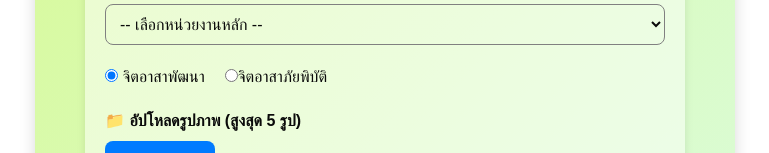
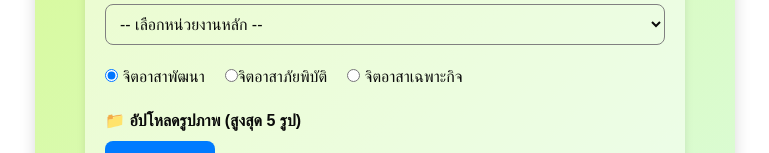
Before and after one commit to Flame-Bannawit/Upload_website, a Next.js app: page / in a window 1280 px wide. Shown: the part 146-299 px from the top of the page, without its empty margins (255-1024 px from the left). Built offline with nearby package versions, Linux system fonts and the light colour scheme.

Commit message:
add radio formtype enum

```diff
--- a/src/app/admin/page.tsx
+++ b/src/app/admin/page.tsx
@@ -19,6 +19,8 @@ const formatFormType = (type: string) => {
       return 'จิตอาสาพัฒนา';
     case 'disaster':
       return 'จิตอาสาภัยพิบัติ';
+    case 'spacial':
+      return 'จิตอาสาเฉพาะกิจ';
     default:
       return type;
   }
@@ -127,12 +129,19 @@ const handleDelete = (id: string) => {
             <label className="font-semibold text-sm text-blue-800 mb-1">ประเภทจิตอาสา</label>
             <select
               value={formTypeFilter}
-              onChange={(e) => setFormTypeFilter(e.target.value)}
+              onChange={(e) => {
+                const val = e.target.value;
+                if (val === '') setFormTypeFilter('');
+                else if (val === 'จิตอาสาพัฒนา') setFormTypeFilter('development');
+                else if (val === 'จิตอาสาภัยพิบัติ') setFormTypeFilter('disaster');
+                else if (val === 'จิตอาสาเฉพาะกิจ') setFormTypeFilter('spacial');
+              }}
               className="border border-blue-400 rounded px-3 py-2"
             >
               <option value="">-- แสดงทั้งหมด --</option>
               <option value="จิตอาสาพัฒนา">จิตอาสาพัฒนา</option>
               <option value="จิตอาสาภัยพิบัติ">จิตอาสาภัยพิบัติ</option>
+              <option value="จิตอาสาเฉพาะกิจ">จิตอาสาเฉพาะกิจ</option>
             </select>
           </div>
 
--- a/src/app/page.tsx
+++ b/src/app/page.tsx
@@ -73,7 +73,7 @@ export default function Page() {
   const [subUnit, setSubUnit] = useState('');
   const [showPreview, setShowPreview] = useState(false);
   const [isConfirmed, setIsConfirmed] = useState(false);
-  const [formType, setFormType] = useState<'development' | 'disaster'>('development');
+  const [formType, setFormType] = useState<'development' | 'disaster' | 'spacial'>('development');
 
   useEffect(() => {
   if (subUnit) {
@@ -253,6 +253,15 @@ export default function Page() {
                 checked={formType === 'disaster'}
                 onChange={() => setFormType('disaster')}
               />จิตอาสาภัยพิบัติ
+            </label>
+            <label style={{marginLeft: '20px'}}>
+              <input
+                type="radio"
+                name='formType'
+                value="spacial"
+                checked={formType === 'spacial'}
+                onChange={() => setFormType('spacial')}
+              /> จิตอาสาเฉพาะกิจ
             </label>
           </div>
 
```
